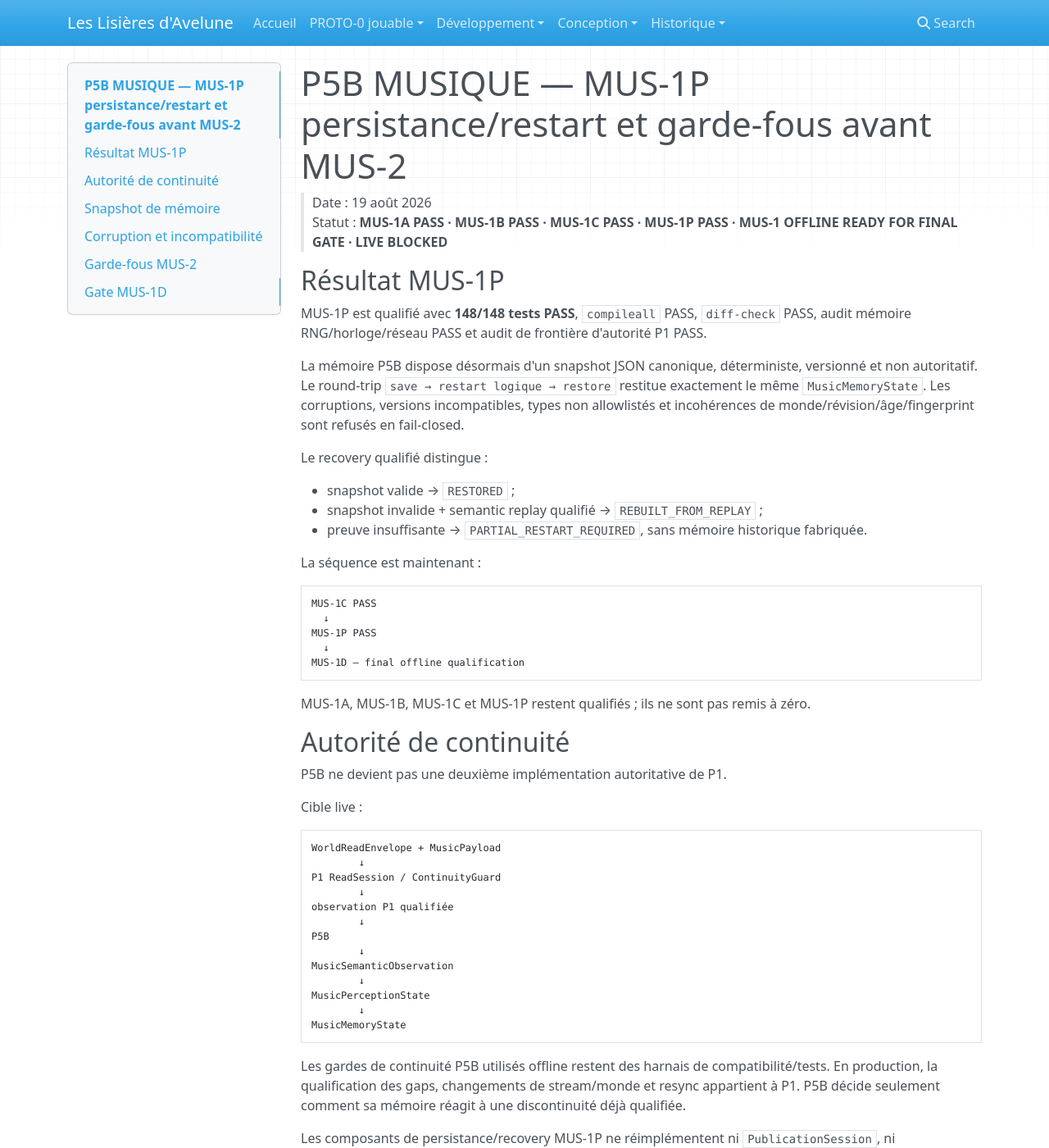
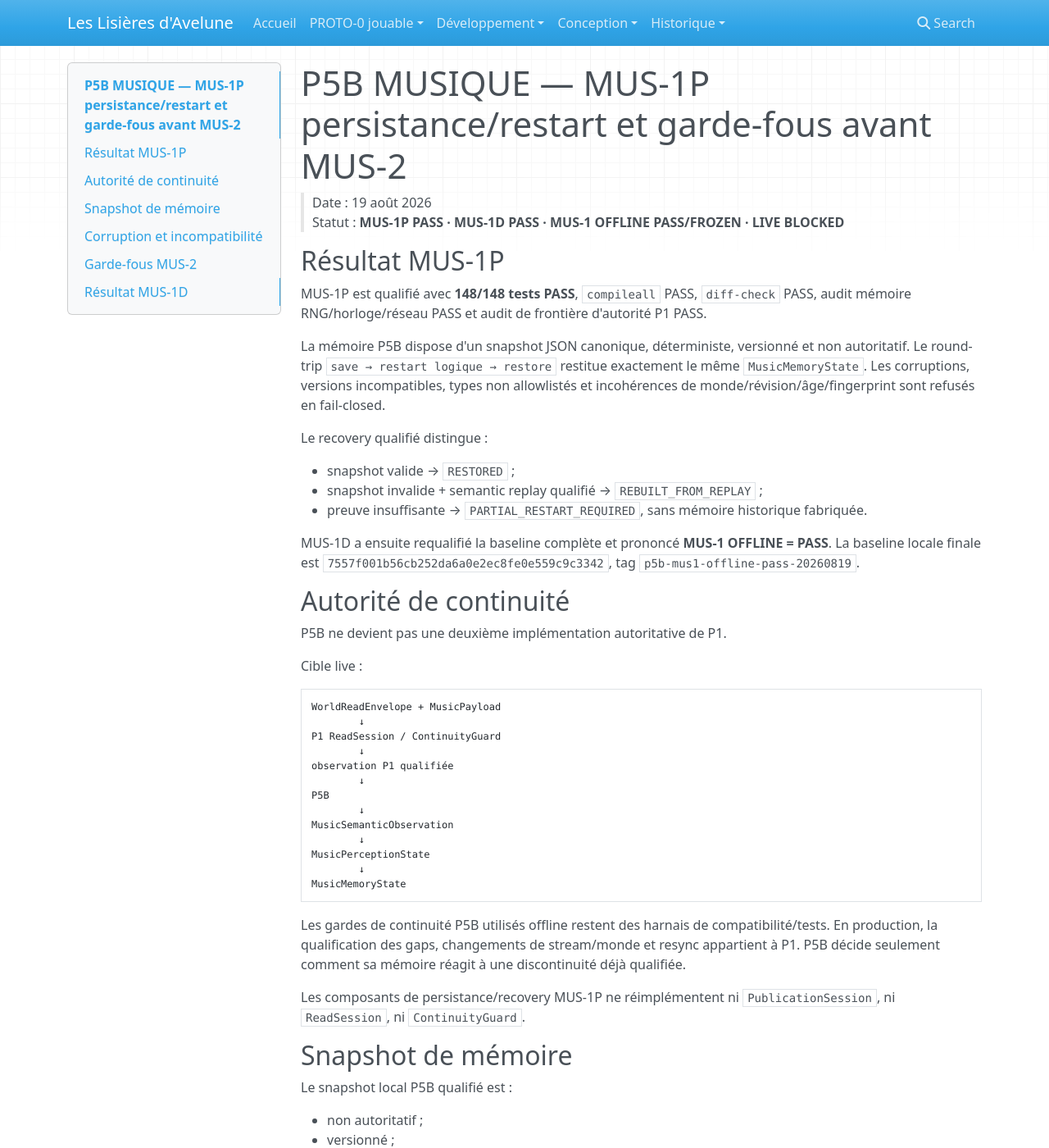
Before and after one commit to Abeliome-Officiel/les-lisieres-avelune, an MkDocs documentation site: the page built from docs/p5_musique_mus1p_persistence_restart_gate.md, in a window 1280 px wide and 1400 px high. Shown: the whole window at 82% size. Built offline with MkDocs 1.6.1, drawn with Linux system fonts in a browser that asks for light colours; nearby versions of some CDN libraries; some of the changed text lies outside the part shown.

Commit message:
docs: close MUS-1P gate after MUS-1D pass

````diff
--- a/docs/p5_musique_mus1p_persistence_restart_gate.md
+++ b/docs/p5_musique_mus1p_persistence_restart_gate.md
@@ -1,13 +1,13 @@
 # P5B MUSIQUE — MUS-1P persistance/restart et garde-fous avant MUS-2
 
 > Date : 19 août 2026
-> Statut : **MUS-1A PASS · MUS-1B PASS · MUS-1C PASS · MUS-1P PASS · MUS-1 OFFLINE READY FOR FINAL GATE · LIVE BLOCKED**
+> Statut : **MUS-1P PASS · MUS-1D PASS · MUS-1 OFFLINE PASS/FROZEN · LIVE BLOCKED**
 
 ## Résultat MUS-1P
 
 MUS-1P est qualifié avec **148/148 tests PASS**, `compileall` PASS, `diff-check` PASS, audit mémoire RNG/horloge/réseau PASS et audit de frontière d'autorité P1 PASS.
 
-La mémoire P5B dispose désormais d'un snapshot JSON canonique, déterministe, versionné et non autoritatif. Le round-trip `save → restart logique → restore` restitue exactement le même `MusicMemoryState`. Les corruptions, versions incompatibles, types non allowlistés et incohérences de monde/révision/âge/fingerprint sont refusés en fail-closed.
+La mémoire P5B dispose d'un snapshot JSON canonique, déterministe, versionné et non autoritatif. Le round-trip `save → restart logique → restore` restitue exactement le même `MusicMemoryState`. Les corruptions, versions incompatibles, types non allowlistés et incohérences de monde/révision/âge/fingerprint sont refusés en fail-closed.
 
 Le recovery qualifié distingue :
 
@@ -15,17 +15,7 @@ Le recovery qualifié distingue :
 - snapshot invalide + semantic replay qualifié → `REBUILT_FROM_REPLAY` ;
 - preuve insuffisante → `PARTIAL_RESTART_REQUIRED`, sans mémoire historique fabriquée.
 
-La séquence est maintenant :
-
-```text
-MUS-1C PASS
-  ↓
-MUS-1P PASS
-  ↓
-MUS-1D — final offline qualification
-```
-
-MUS-1A, MUS-1B, MUS-1C et MUS-1P restent qualifiés ; ils ne sont pas remis à zéro.
+MUS-1D a ensuite requalifié la baseline complète et prononcé **MUS-1 OFFLINE = PASS**. La baseline locale finale est `7557f001b56cb252da6a0e2ec8fe0e559c9c3342`, tag `p5b-mus1-offline-pass-20260819`.
 
 ## Autorité de continuité
 
@@ -135,11 +125,13 @@ Cette frontière doit exclure les hashes, statuts de recovery, provenance de tra
 
 `MusicPayload v0.1-exp` reste volontairement minimal avec cinq axes perceptifs ordinaux. Aucun enrichissement vers P1/P0 n'est demandé sans insuffisance concrète, reproductible et documentée lors des essais de grammaire.
 
-## Gate MUS-1D
+## Résultat MUS-1D
 
-`MUS_1_OFFLINE=PASS` ne peut être prononcé qu'après la gate finale qui revalide notamment :
+La gate finale a revalidé notamment :
 
-- les **148 tests** existants ;
+- **148/148 tests PASS** ;
+- Python >= 3.10 ;
+- `compileall` PASS et `diff-check` PASS ;
 - round-trip snapshot exact et sérialisation déterministe ;
 - corruption/incompatibilité isolée à P5B ;
 - recovery replay exact et absence de fausse histoire ;
@@ -149,6 +141,6 @@ Cette frontière doit exclure les hashes, statuts de recovery, provenance de tra
 - hashes classés non compositionnels ;
 - compteurs d'observation distincts du temps canonique ;
 - métadonnées épistémiques exclues des faits musicaux ;
-- absence de RNG, réseau, audio et dépendance runtime au Cœur/P2/P3/P4.
+- absence de RNG, horloge murale, réseau, audio et dépendance runtime au Cœur/P2/P3/P4.
 
-Après seulement cette gate, MUS-2 pourra ouvrir la projection de preuves compositionnelles puis `StructuralMusicalPlan`, toujours sans moteur audio ni renderer.
+MUS-1 est donc **fermé et gelé**. La prochaine tranche est MUS-2A `CompositionEvidenceProjector` → `StructuralMemoryEvidence`, toujours sans moteur audio ni renderer.
````
Also changed, not shown: other parts of docs/p5_musique_mus1p_persistence_restart_gate.md (+1 -1 lines).
